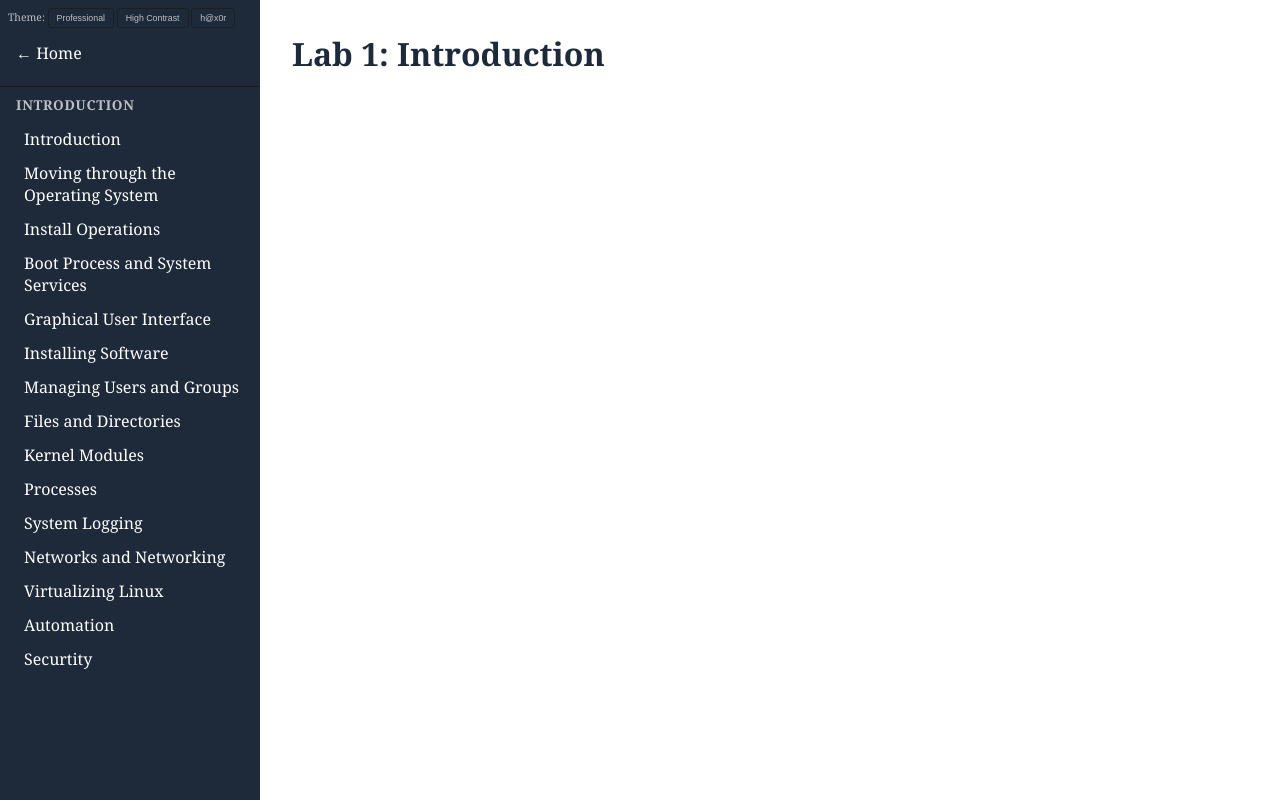
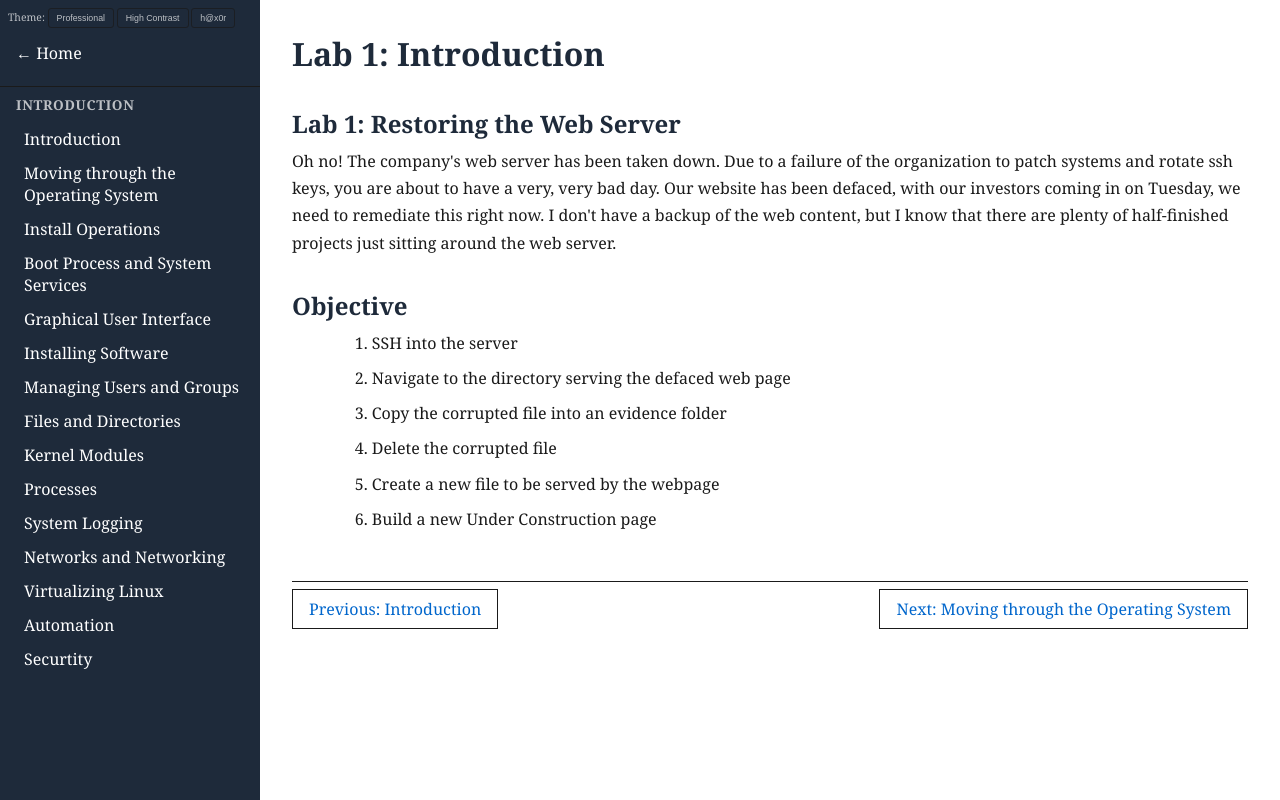
Before and after one commit to CDalpe/CIS126DLProd, a Flask app: page /lab/1 in a window 1280 px wide. Run offline with Flask 3, Linux system fonts and the light colour scheme.

Commit message:
Updated chapter lab nav

```diff
--- a/flask-app/app.py
+++ b/flask-app/app.py
@@ -1,4 +1,4 @@
-from flask import Flask, send_file, render_template
+from flask import Flask, send_file, render_template, url_for
 import markdown, yaml, os
 
 app = Flask(__name__)
@@ -27,18 +27,50 @@ def show_chapter(chapter_number):
                 current_chapter = chapter
     if current_chapter is None:
         return "Chapter not found", 404
-        ##TODO Write a handling page for this
+
     file_path = os.path.join(base_dir, 'content', 'chapters', current_chapter['file'])
     with open(file_path, 'r') as f:
         content = markdown.markdown(f.read(), extensions=['tables'])
+
     all_chapters = []
     for section in course_data['sections']:
         for chapter in section['chapters']:
             all_chapters.append(chapter)
+
     index = all_chapters.index(current_chapter)
-    prev_chapter = all_chapters[index - 1] if index > 0 else None
-    next_chapter = all_chapters[index + 1] if index < len(all_chapters) - 1 else None
-    return render_template('chapter.html', chapter=current_chapter, content=content, prev_chapter=prev_chapter, next_chapter=next_chapter)
+
+    # Previous URL
+    if index == 0:
+        prev_url = None
+        prev_label = None
+    else:
+        prev_chapter = all_chapters[index - 1]
+        if prev_chapter.get('has_lab'):
+            prev_url = url_for('show_lab', chapter_number=prev_chapter['chapter_number'])
+            prev_label = f"Lab {prev_chapter['chapter_number']}: {prev_chapter['title']}"
+        else:
+            prev_url = url_for('show_chapter', chapter_number=prev_chapter['chapter_number'])
+            prev_label = prev_chapter['title']
+
+    # Next URL
+    if current_chapter.get('has_lab'):
+        next_url = url_for('show_lab', chapter_number=current_chapter['chapter_number'])
+        next_label = f"Lab {current_chapter['chapter_number']}: {current_chapter['title']}"
+    elif index < len(all_chapters) - 1:
+        next_chapter = all_chapters[index + 1]
+        next_url = url_for('show_chapter', chapter_number=next_chapter['chapter_number'])
+        next_label = next_chapter['title']
+    else:
+        next_url = None
+        next_label = None
+
+    return render_template('chapter.html',
+        chapter=current_chapter,
+        content=content,
+        prev_url=prev_url,
+        prev_label=prev_label,
+        next_url=next_url,
+        next_label=next_label)
 
 @app.route('/lab/<int:chapter_number>')
 def show_lab(chapter_number):
@@ -48,12 +80,37 @@ def show_lab(chapter_number):
             if chapter.get('has_lab') and chapter['chapter_number'] == chapter_number:
                 current_lab = chapter
     if current_lab is None:
-        return "Lab not Found", 404
-        ##TODO Write a handling page for this
+        return "Lab not found", 404
+
     file_path = os.path.join(base_dir, 'content', 'labs', current_lab['lab_file'])
     with open(file_path, 'r') as f:
         content = markdown.markdown(f.read(), extensions=['tables'])
-    return render_template('lab.html', content=content, current_lab=current_lab)
+
+    all_chapters = []
+    for section in course_data['sections']:
+        for chapter in section['chapters']:
+            all_chapters.append(chapter)
+
+    index = all_chapters.index(current_lab)
+
+    prev_url = url_for('show_chapter', chapter_number=current_lab['chapter_number'])
+    prev_label = current_lab['title']
+
+    if index < len(all_chapters) - 1:
+        next_chapter = all_chapters[index + 1]
+        next_url = url_for('show_chapter', chapter_number=next_chapter['chapter_number'])
+        next_label = next_chapter['title']
+    else:
+        next_url = None
+        next_label = None
+
+    return render_template('lab.html',
+        current_lab=current_lab,
+        content=content,
+        prev_url=prev_url,
+        prev_label=prev_label,
+        next_url=next_url,
+        next_label=next_label)
 
 if __name__ == "__main__":
     app.run(host='0.0.0.0', debug=True)
--- a/flask-app/content/labs/lab01.md
+++ b/flask-app/content/labs/lab01.md
@@ -0,0 +1,14 @@
+## Lab 1: Restoring the Web Server
+
+Oh no! The company's web server has been taken down. Due to a failure of the organization to patch systems and rotate ssh keys, you are about to have a very, very bad day. Our website has been defaced, with our investors coming in on Tuesday, we need to remediate this right now. I don't have a backup of the web content, but I know that there are plenty of half-finished projects just sitting around the web server.
+
+## Objective
+
+<ol id="list">
+<li>SSH into the server</li>
+<li>Navigate to the directory serving the defaced web page</li>
+<li>Copy the corrupted file into an evidence folder</li>
+<li>Delete the corrupted file</li>
+<li>Create a new file to be served by the webpage</li>
+<li>Build a new Under Construction page</li>
+</ol>
--- a/flask-app/templates/lab.html
+++ b/flask-app/templates/lab.html
@@ -1,12 +1,22 @@
 {% extends 'base.html' %}
-
 
 {% block title %}
 Chapter {{ current_lab.chapter_number }} Lab
 {% endblock %}
 
 {% block content %}
-
 <h1>Lab {{ current_lab.chapter_number }}: {{ current_lab.title }}</h1>
 <div>{{ content | safe }}</div>
+<nav aria-label="Chapter Navigation">
+    <div>
+    {% if prev_url %}
+        <a href="{{ prev_url }}">Previous: {{ prev_label }}</a>
+    {% endif %}
+    </div>
+    <div>
+    {% if next_url %}
+        <a href="{{ next_url }}">Next: {{ next_label }}</a>
+    {% endif %}
+    </div>
+</nav>
 {% endblock %}
```
Also changed, not shown: flask-app/templates/chapter.html (+4 -6 lines), 1 other file.
